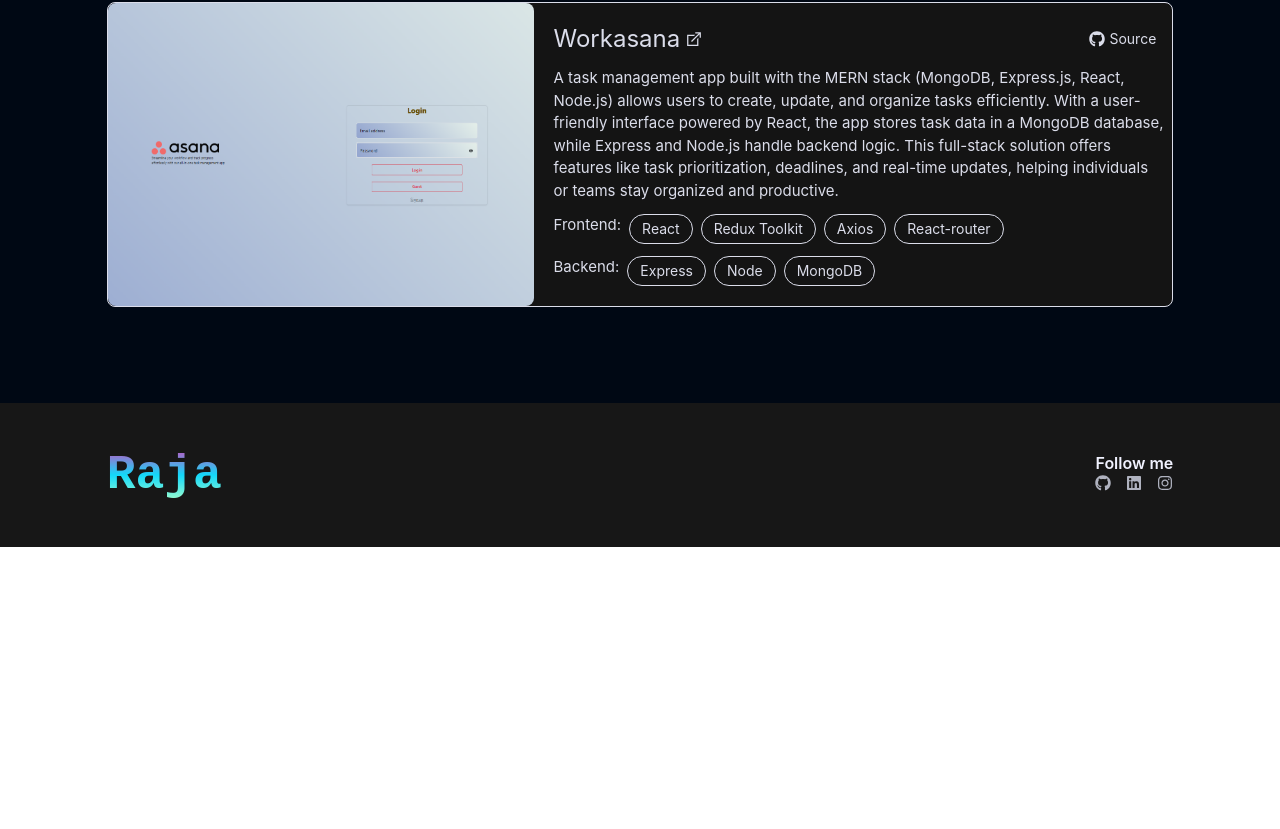
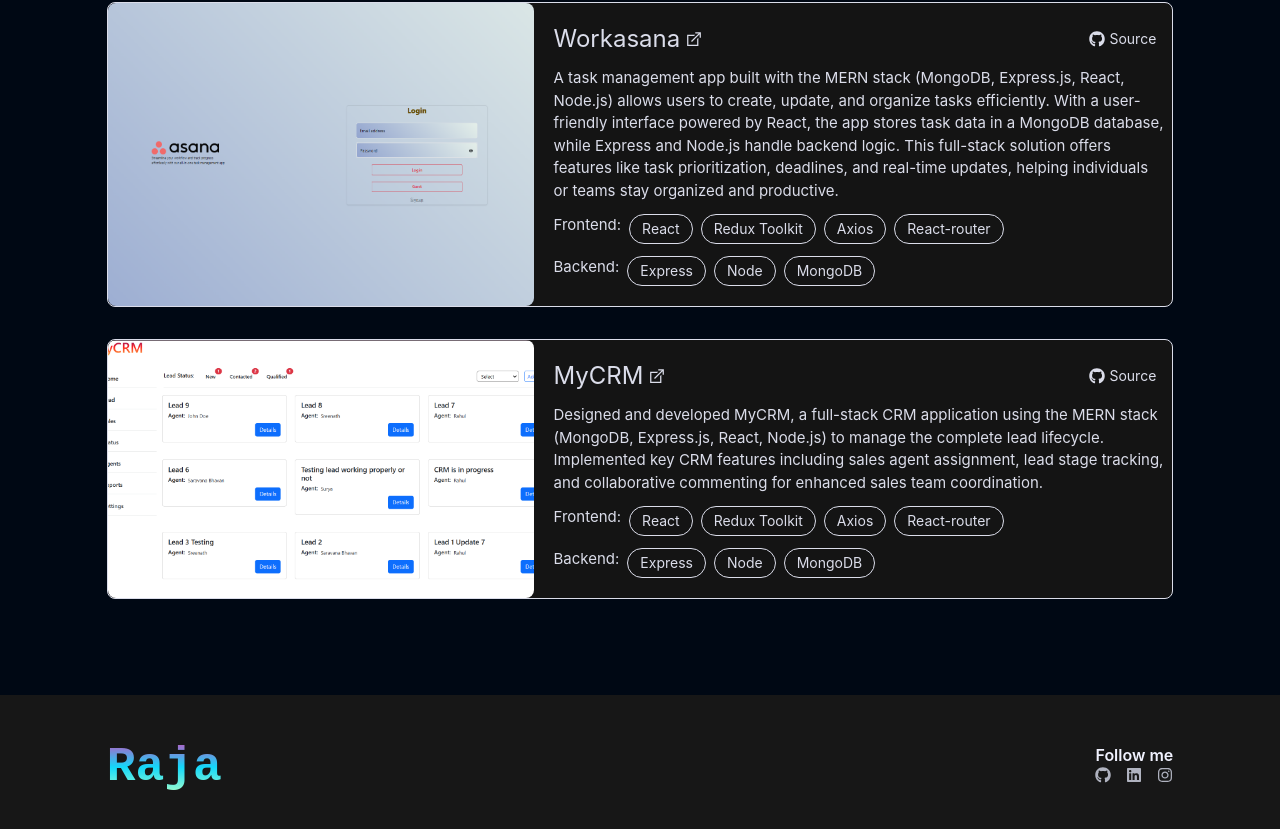
Before and after one commit to Raja28/My-Portfolio, a React (Vite) app: page / in a window 1280 px wide. Shown: the part 1327-2156 px from the top of the page. Before the commit the page ends 1874 px from the top, so only its background shows below. Built offline with nearby package versions, Linux system fonts and the light colour scheme.

Commit message:
added new project info

```diff
--- a/src/components/Project.jsx
+++ b/src/components/Project.jsx
@@ -1,5 +1,6 @@
 import project1 from '../assets/modernMobiles2.png'
 import project2 from '../assets/Workasana.png'
+import project3 from '../assets/MyCRM.png'
 import { LiaExternalLinkAltSolid } from "react-icons/lia";
 import { FaGithub } from "react-icons/fa";
 
@@ -34,7 +35,22 @@
         Express and Node.js handle backend logic. This full-stack solution offers features
         like task prioritization, deadlines, and real-time updates, helping individuals or
         teams stay organized and productive.`
-    }
+    },
+    {
+        id: 3,
+        name: "MyCRM",
+        website: "https://my-crm-client.vercel.app/",
+        sourceCode: "https://github.com/Raja28/MyCRM",
+        thumbnail: project3,
+        tech: {
+            frontend: ['React', 'Redux Toolkit', 'Axios', 'React-router'],
+            backend: ['Express', 'Node', 'MongoDB']
+        },
+        description: `Designed and developed MyCRM, a full-stack CRM application using the MERN stack
+        (MongoDB, Express.js, React, Node.js) to manage the complete lead lifecycle.
+        Implemented key CRM features including sales agent assignment, lead stage tracking,
+        and collaborative commenting for enhanced sales team coordination.`
+    },
 ]
 export default function Projects() {
 
@@ -50,7 +66,7 @@
                 {
                     projectInfo.map(project => (
                         <div key={project?.id}
-                            className='max-w-8/12 border flex flex-wrap md:flex-nowrap gap-3 rounded-lg mt-8 bg-pure-greys-900'
+                            className='max-w-8/12 border flex flex-wrap md:flex-nowrap gap-3 rounded-lg mt-8 bg-pure-greys-900 '
                         >
 
                             <img src={project.thumbnail}
```
